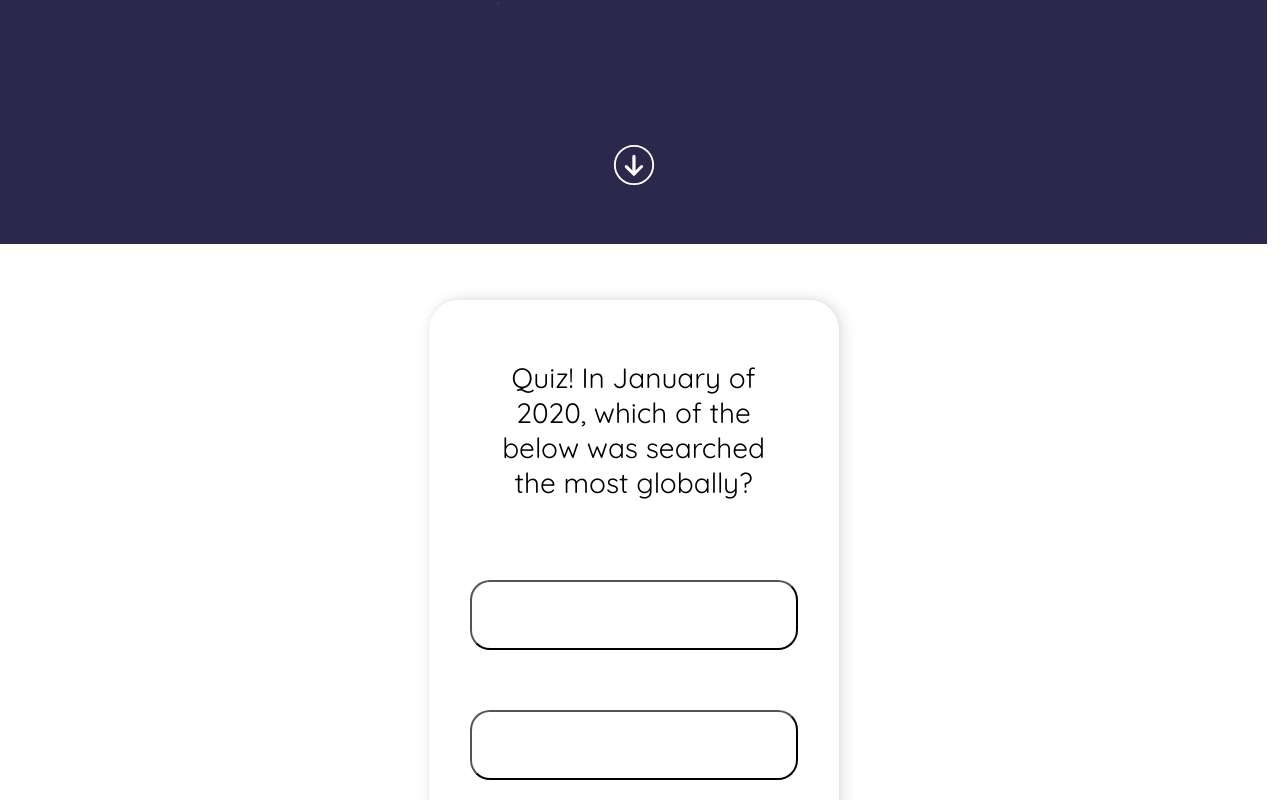
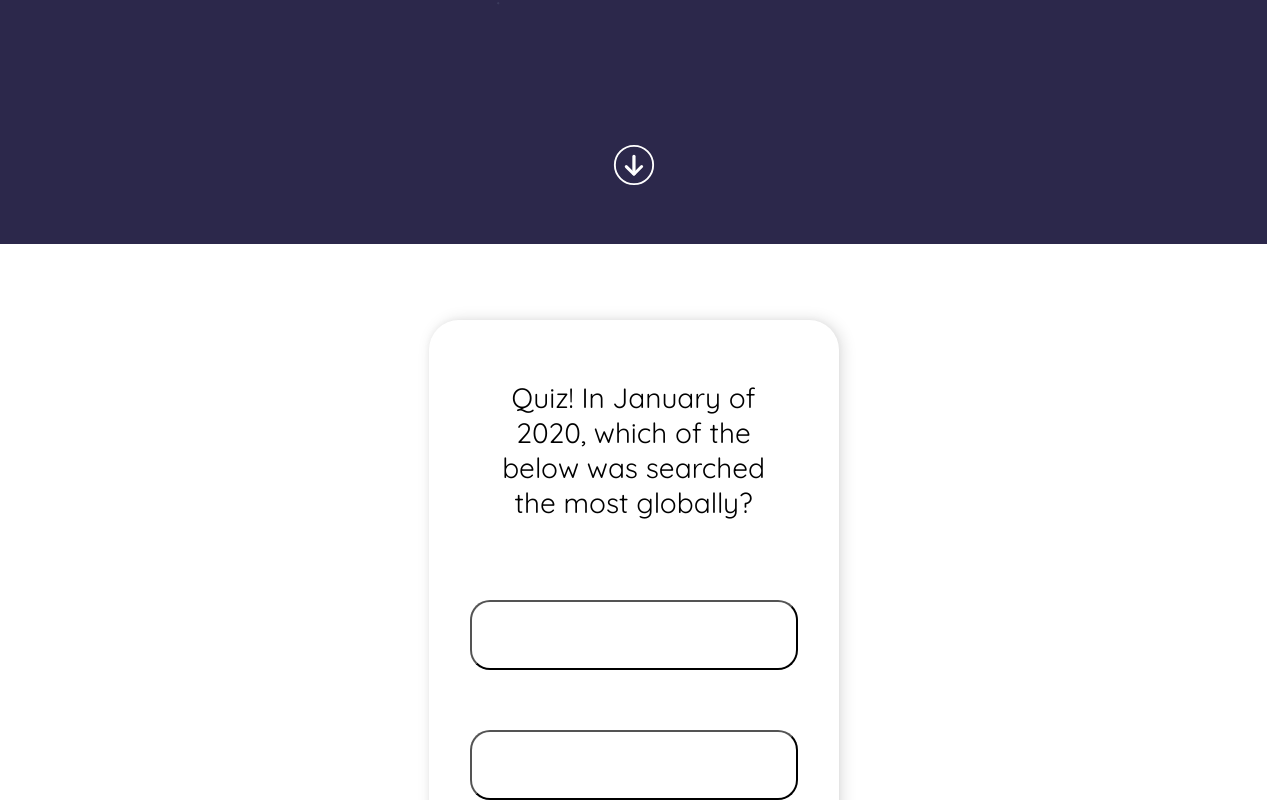
Before and after one commit to meglhowley/20TRENDY, a React (Create React App) app in the folder client/: page / in a window 1280 px wide. Shown: the part 2940-3740 px from the top of the page. Built offline with nearby package versions, Linux system fonts and the light colour scheme; no server answers; a web font is replaced by a local one.

Commit message:
pre-deployment

```diff
--- a/client/src/App.css
+++ b/client/src/App.css
@@ -357,7 +357,6 @@ body {
 
 .next:hover {
   cursor: pointer;
-  background-color: rgba(255, 255, 255, 0.034);
 }
 
 .chart {
@@ -424,7 +423,7 @@ body {
   flex-direction: column;
   align-content: center;
   align-items: center;
-  height: 85vh;
+  height: 80vh;
   border-radius: 30px;
   width: 410px;
   box-shadow: -0em 0 0.4em rgba(0, 0, 0, 0.048),
```
